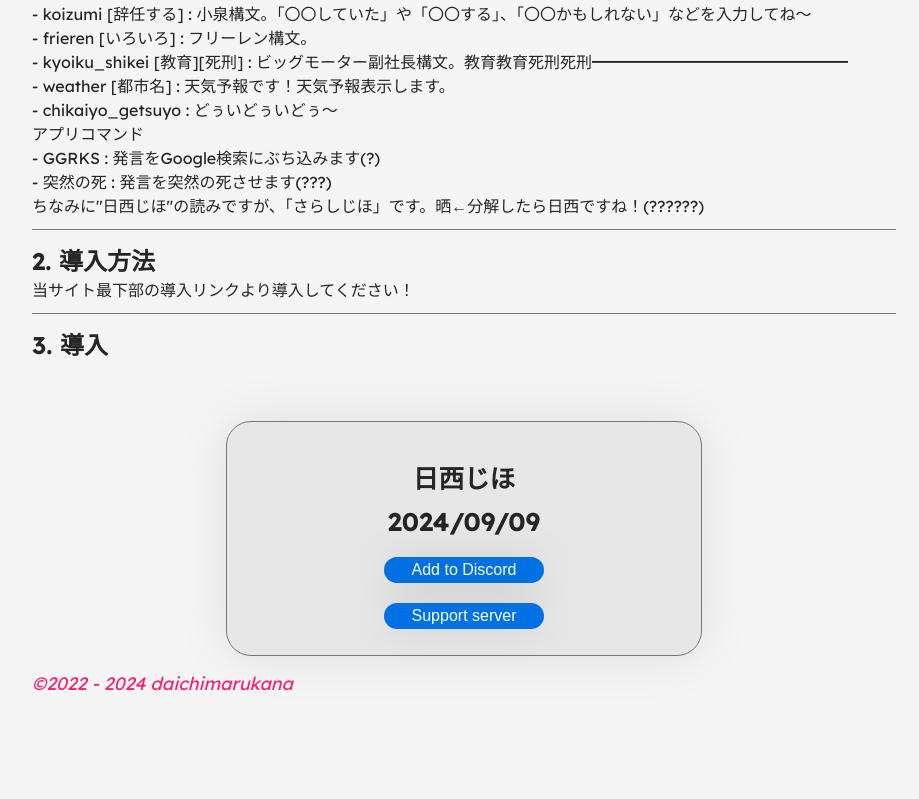
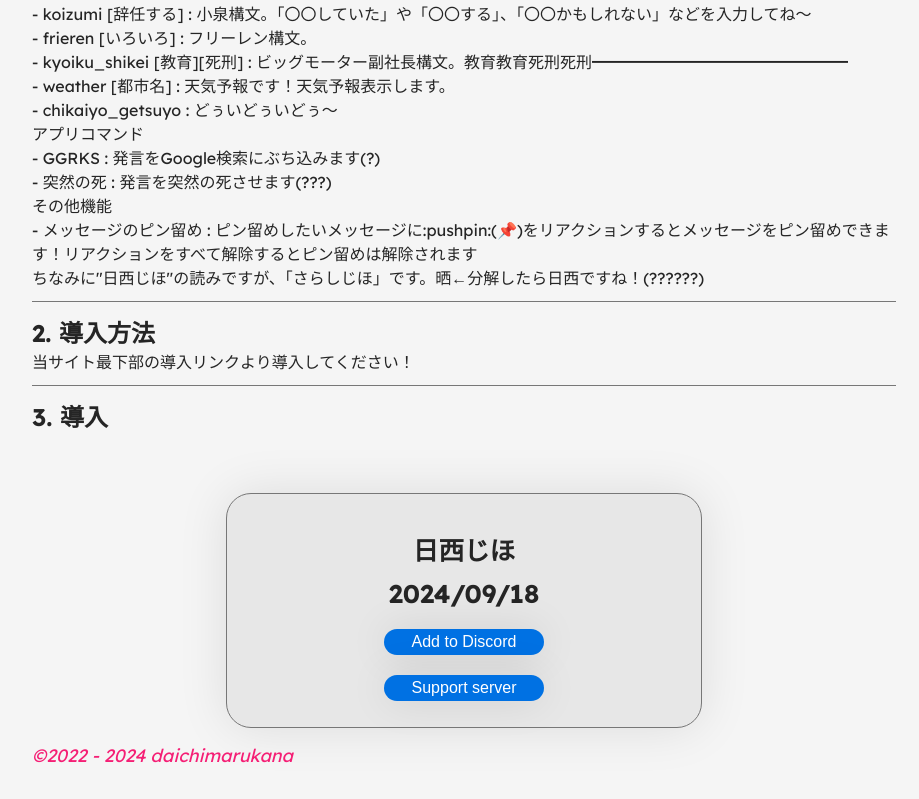
Before and after one commit to Daichimarukana/sarashi-jiho, a plain HTML site: page index.html in a window 1280 px wide. Shown: the part 1042-1841 px from the top of the page, without its empty margins (176-1095 px from the left). Before the commit the page ends 1769 px from the top, so only its background shows below. Drawn offline with Linux system fonts and the light colour scheme; a web font is replaced by a local one.

Commit message:
Update index.html

```diff
--- a/index.html
+++ b/index.html
@@ -79,6 +79,9 @@
                 - GGRKS : 発言をGoogle検索にぶち込みます(?)<br>
                 - 突然の死 : 発言を突然の死させます(???)<br>
             </p>
+            <p>その他機能<br>
+                - メッセージのピン留め : ピン留めしたいメッセージに:pushpin:(📌)をリアクションするとメッセージをピン留めできます！リアクションをすべて解除するとピン留めは解除されます
+            </p>
             <p>ちなみに"日西じほ"の読みですが、「さらしじほ」です。晒←分解したら日西ですね！(??????)</p>
             <hr>
             <h1>2. 導入方法</h1>
@@ -87,9 +90,9 @@
             <h1>3. 導入</h1>
             <div class="dlw">
                 <p>日西じほ</p>
-                <p>2024/09/09</p>
+                <p>2024/09/18</p>
                 <div class="dlbutton">
-                    <a href="https://discord.com/api/oauth2/authorize?client_id=1185473247651827832&permissions=1067366992960&scope=bot">Add to Discord</a>
+                    <a href="https://discord.com/oauth2/authorize?client_id=1185473247651827832">Add to Discord</a>
                 </div>
                 <div class="dlbutton">
                 	<a href="https://discord.gg/xBam5rdSQ9">Support server</a>
```
